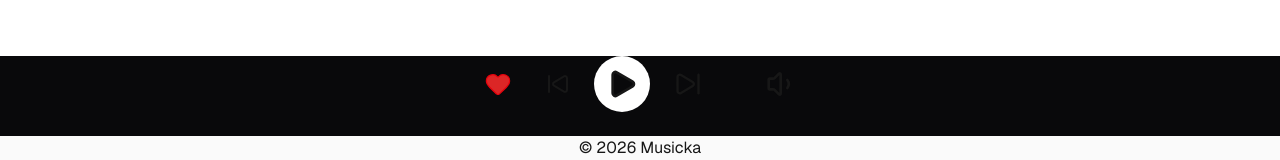
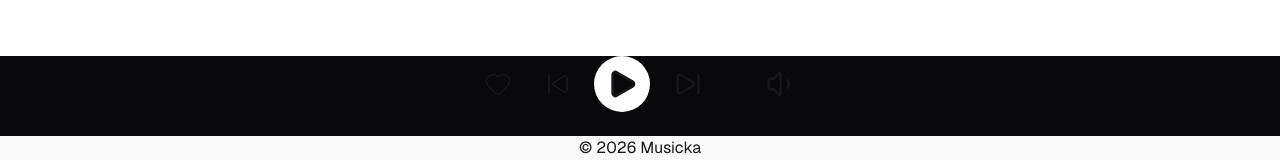
Before and after one commit to Tomi-9/Musicka, a Next.js app: page / in a window 1280 px wide. Shown: the part 608-768 px from the top of the page. Built offline with nearby package versions, Linux system fonts and the light colour scheme.

Commit message:
feat: gave state to the heart button

```diff
--- a/components/ui/mediaplayer.tsx
+++ b/components/ui/mediaplayer.tsx
@@ -16,21 +16,26 @@ import {
 
 export function MediaPlayer() {
     const [playing, setPlaying] = useState<boolean>(false);
+    const [favourite, setFavourite] = useState<boolean>(false);
 
     return (
         <div className="bg-zinc-950 w-screen h-20 overflow-x-hidden">
             <div className="flex flex-row gap-8 items-center justify-center">
-                <Heart className="fill-[#dc2626] text-red-600 w-8 h-7" strokeWidth={1} />
+                <button
+                    onClick={() => setFavourite(!favourite)}>
+                 {favourite ? <Heart className="fill-[#dc2626] text-red-600 w-8 h-7" strokeWidth={1} /> :
+                 <Heart className="w-8 h-7" strokeWidth={1} />}
+                </button>
                 <div className="flex flex-row gap-6 items-center justify-center">
                     <SkipBack />
                     <button
-                     onClick={() => setPlaying(!playing)}
+                        onClick={() => setPlaying(!playing)}
                     >
-                        {playing ? <Pause className="w-14 h-14 fill-[#09090b] bg-white rounded-full p-3" strokeWidth={1} /> :  <Play className="w-14 h-14 fill-[#09090b] bg-white rounded-full p-3" /> }
+                        {playing ? <Pause className="w-14 h-14 fill-[#09090b] bg-white rounded-full p-3" strokeWidth={1} /> : <Play className="w-14 h-14 fill-[#09090b] bg-white rounded-full p-3" />}
                     </button>
                     <SkipForward className="w-7 h-7" />
                 </div>
-           <div><Slider defaultValue={[33]} max={100} step={1} /> </div>
+                <div><Slider defaultValue={[33]} max={100} step={1} /> </div>
                 <Volume1 className="w-8 h-8" />
             </div>
         </div>
```
